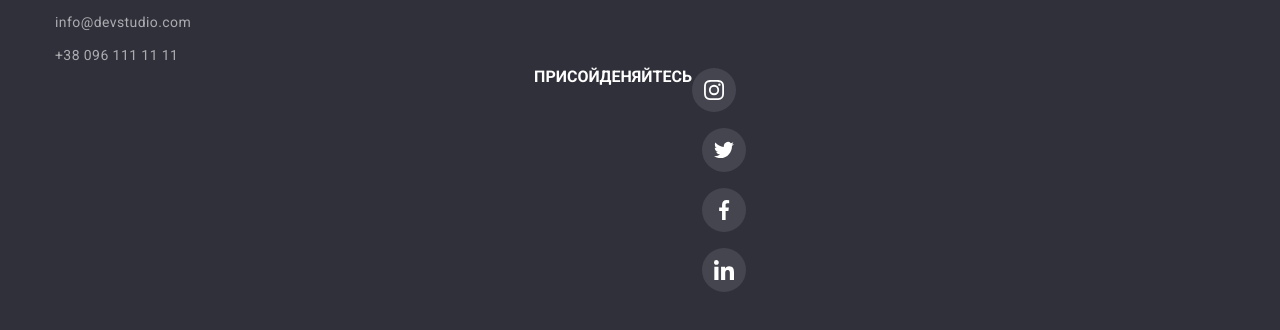
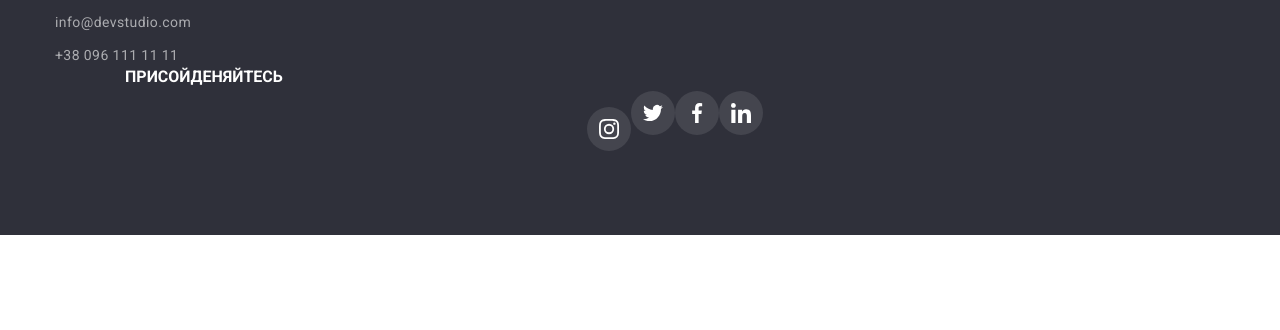
Before and after one commit to IrynaDiachenko/goit-markup-hw-04, a plain HTML site: page index.html in a window 1280 px wide. Shown: the part 2879-3209 px from the top of the page. After the commit the page ends 3114 px from the top, so only its background shows below. Drawn offline with nearby package versions, Linux system fonts and the light colour scheme.

Commit message:
footer-icon

```diff
--- a/css/styles.css
+++ b/css/styles.css
@@ -503,8 +503,10 @@ margin-top: 9px;
 
  /* FOOTER ICONS */
 
-
-.footer-title {
+.footer-social {
+    margin-left: 70px;
+}
+.footer-social-title {
     margin-bottom: 20px;
     font-weight: 700;
     line-height: 1.17;
@@ -512,16 +514,16 @@ margin-top: 9px;
     text-transform: uppercase;
 }
 
-.footer-social {
+.footer-social-list {
     display: flex;
     flex-wrap: wrap;
     justify-content: center;
-    /* margin-left: -10px;
+     margin-left: -10px;
     margin-top: -16px;
-    padding-bottom: 24px; */
+    padding-bottom: 24px;
 }
 
-.footer-item {
+.footer-social-item {
     margin-top: 16px;
     margin-left: 10px;
 
--- a/index.html
+++ b/index.html
@@ -409,9 +409,9 @@
 
 
         <div class="footer-social">
-            <p class="footer-title">Присойденяйтесь</p>
-            <ul class="social-list">
-                <li class="footer-item-list">
+            <p class="footer-social-title">Присойденяйтесь</p>
+            <ul class="footer-social-list">
+                <li class="footer-social-item">
                     <a class="social-link footer-social-link" href="">
                         <svg class="social-icon footer-social-icon">
                             <use href="./images/icons/symbol-defs2.svg#icon-instagram-2"></use>
@@ -447,7 +447,7 @@
             </p>
         </div>
     </div>
-    </div>
+
 </footer>
 </body>
 
```
